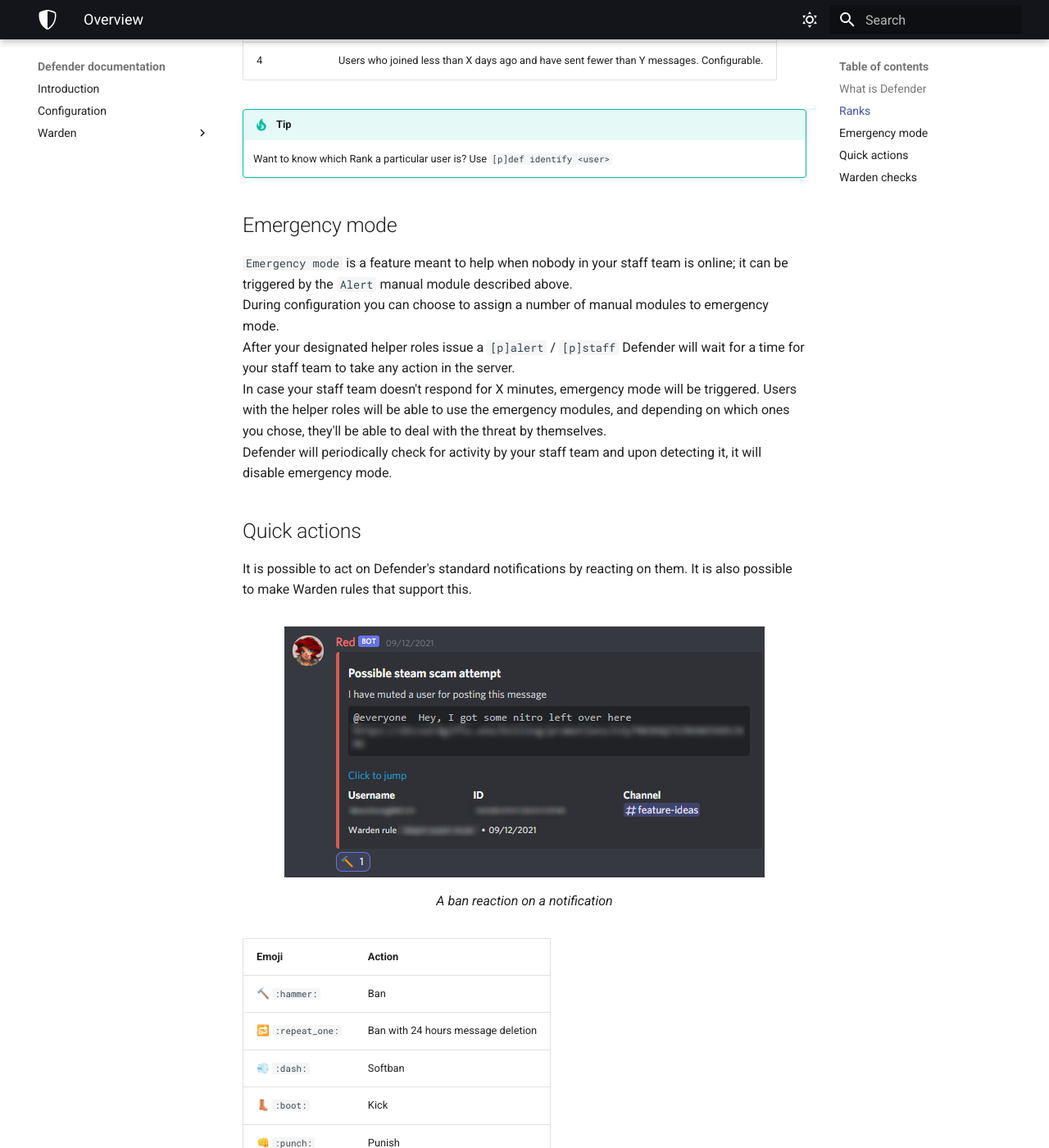
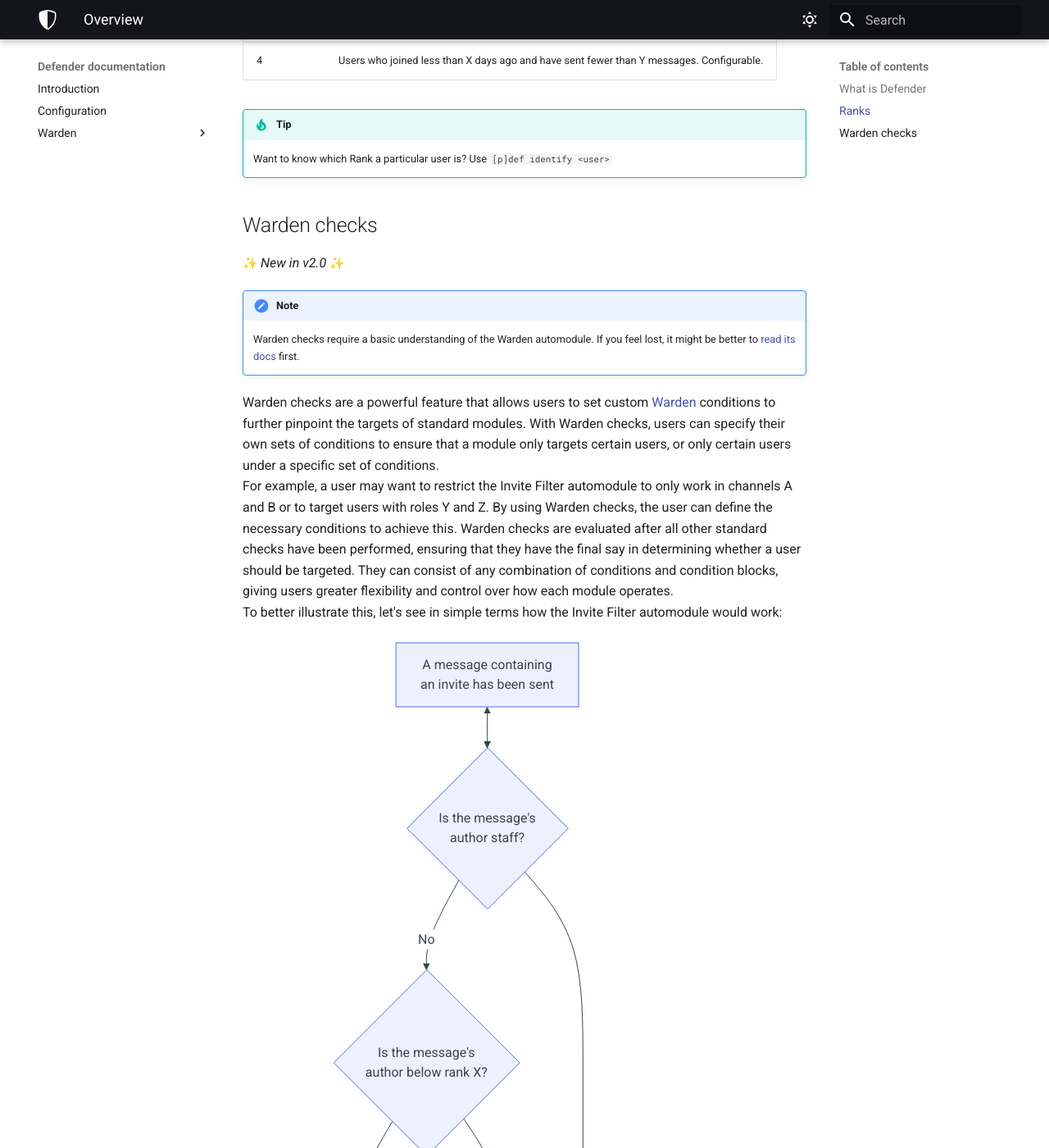
Before and after one commit to Twentysix26/defender-docs, an MkDocs documentation site: the page built from docs/index.md, in a window 1280 px wide and 1400 px high, scrolled down 2422 px. Shown: the whole window at 82% size. Built offline with MkDocs 1.6.1 and Material for MkDocs 9.7.7, drawn with Linux system fonts in a browser that asks for light colours; emoji names are drawn with the system emoji font; some of the changed text lies outside the part shown.

````diff
--- a/docs/index.md
+++ b/docs/index.md
@@ -81,44 +81,17 @@ graph BT
 
     Want to know which Rank a particular user is? Use `[p]def identify <user>`
 
-## Emergency mode
-
-`Emergency mode` is a feature meant to help when nobody in your staff team is online; it can be triggered by the `Alert` manual module described above.
-During configuration you can choose to assign a number of manual modules to emergency mode.
-After your designated helper roles issue a `[p]alert` / `[p]staff` Defender will wait for a time for your staff team to take any action in the server.
-In case your staff team doesn't respond for X minutes, emergency mode will be triggered. Users with the helper roles will be able to use the emergency modules, and depending on which ones you chose, they'll be able to deal with the threat by themselves.
-Defender will periodically check for activity by your staff team and upon detecting it, it will  disable emergency mode.
-
-## Quick actions
-It is possible to act on Defender's standard notifications by reacting on them. It is also possible to make Warden rules that support this.
-
-<figure markdown>
-  ![def status command](img/qa.png)
-  <figcaption>A ban reaction on a notification</figcaption>
-</figure>
-
-  | Emoji      | Action                          |
-  | ----------- | ------------------------------------ |
-  | 🔨 `:hammer:` | Ban |
-  | 🔂 `:repeat_one:` | Ban with 24 hours message deletion |
-  | 💨 `:dash:` | Softban |
-  | 👢 `:boot:` | Kick |
-  | 👊 `:punch:` | Punish |
-
-!!! tip
-
-    On your Discord client you can favorite the emoji of your most used actions with alt+click
-
 ## Warden checks
 
-:sparkles: *New in v1.13* :sparkles:
+:sparkles: *New in v2.0* :sparkles:
 
 !!! note
 
     Warden checks require a basic understanding of the Warden automodule. If you feel lost, it might be better to [read its docs](warden/overview) first.
 
-Each Defender's module has a number of settings. Most, for example, let you set the highest rank to target. However, what if you want a certain module to only work in channels A and B or only target users with role Y and Z?
-This is where **Warden checks** can help. Warden checks leverage the flexibility of the [Warden](warden/overview) engine to give you greater control over each module. They are custom sets of conditions (that *you* can define) that get evaluated after all the other checks have been done.
+Warden checks are a powerful feature that allows users to set custom [Warden](warden/overview) conditions to further pinpoint the targets of standard modules. With Warden checks, users can specify their own sets of conditions to ensure that a module only targets certain users, or only certain users under a specific set of conditions.
+For example, a user may want to restrict the Invite Filter automodule to only work in channels A and B or to target users with roles Y and Z. By using Warden checks, the user can define the necessary conditions to achieve this.
+Warden checks are evaluated after all other standard checks have been performed, ensuring that they have the final say in determining whether a user should be targeted. They can consist of any combination of conditions and condition blocks, giving users greater flexibility and control over how each module operates.
 To better illustrate this, let's see in simple terms how the Invite Filter automodule would work:
 
 ``` mermaid
````
Also changed, not shown: docs/warden/overview.md (+13 -8 lines), docs/warden/statements.md (+13 -0 lines).
